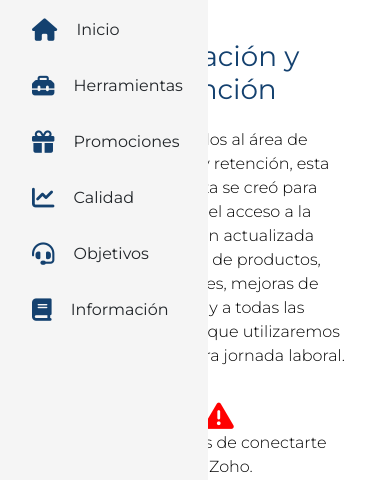
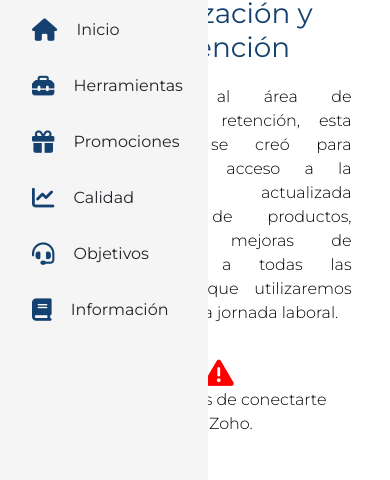
Before and after one commit to Amelissarc/Tlc-Sac, a website: page index.html in a window 390 px wide. Shown: the part 87-567 px from the top of the page. Drawn offline with nearby package versions, Linux system fonts and the light colour scheme.

Commit message:
modificaciones home

```diff
--- a/scss/vendors/jquery.scss
+++ b/scss/vendors/jquery.scss
@@ -8,14 +8,10 @@
         top: 0%;
         text-align: justify;
         }
-        .title-hero {
-            margin-left: -10%;
-        }
         .text-hero {
             padding-top: 5%;
             align-items: center;
             justify-content:center;
-            text-align: justify;
         }
 
 }
--- a/scss/views/home.scss
+++ b/scss/views/home.scss
@@ -4,18 +4,15 @@
     flex-direction: column;
     position:absolute;
     margin-left: 22%;
-    margin-right: 15%;
-    top: 15%;
+    margin-right: 20%;
+    top: 10%;
     text-align: center;
-    .title-hero {
-        margin-left: -10%;
-    }
     .text-hero {
         padding-top: 5%;
         text-align: justify;
         align-items: center;
         justify-content: center;
-        text-align: center;
+        text-align: justify;
     }
 }
 
```
Also changed, not shown: css/main.css.
